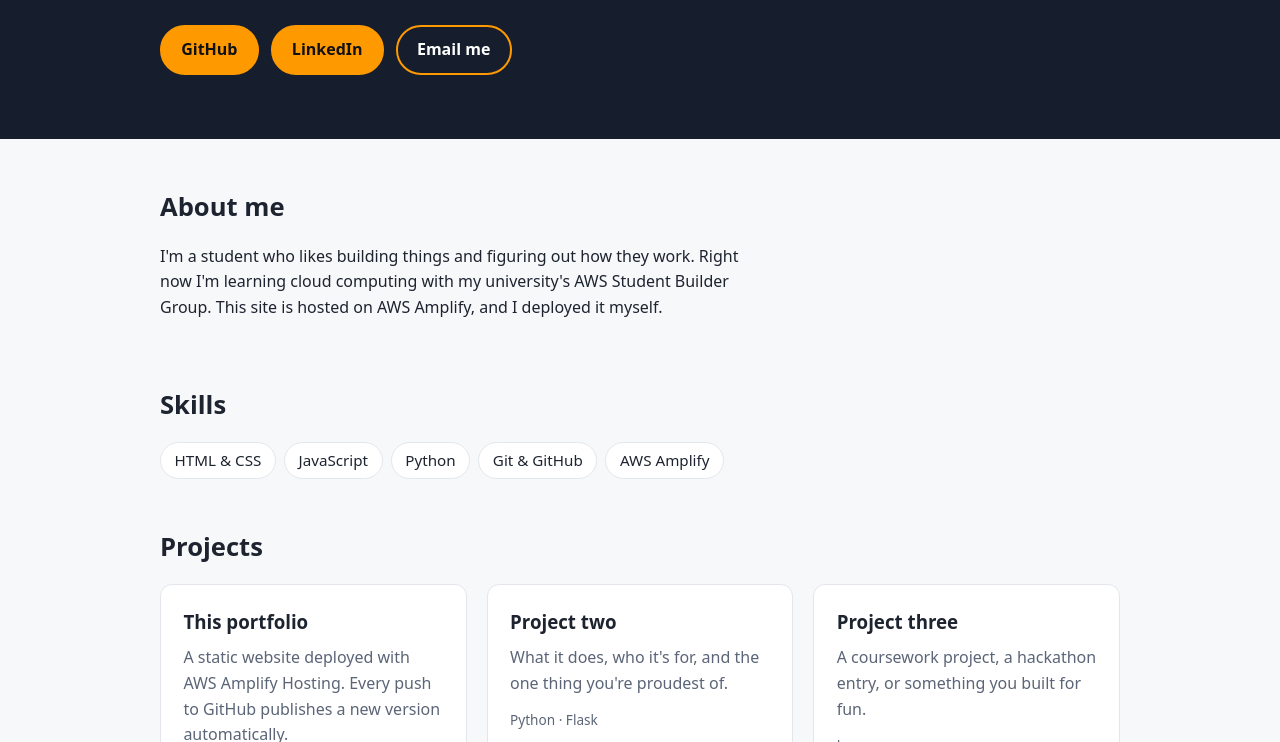
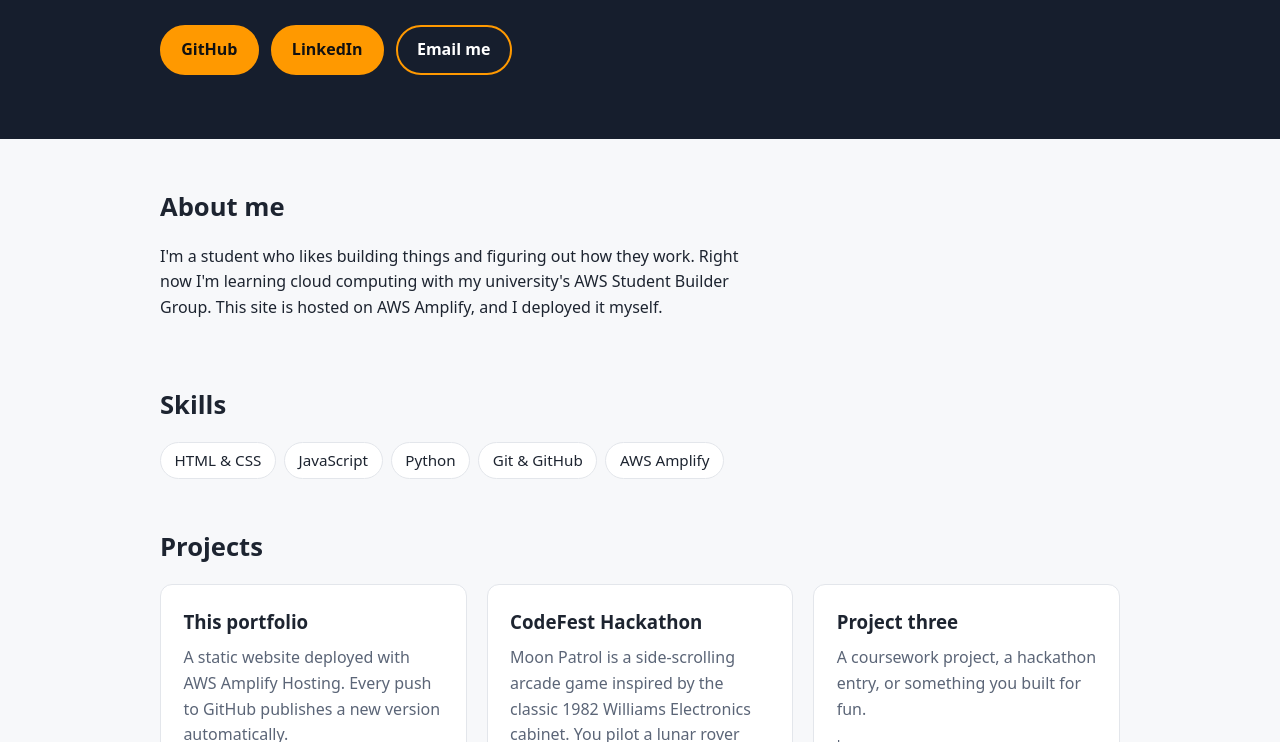
Before and after one commit to Zak10x/Portfolio, a plain HTML site: page site/index.html in a window 1280 px wide. Shown: the part 210-952 px from the top of the page. Drawn offline with Linux system fonts and the light colour scheme.

Commit message:
Update project details for CodeFest Hackathon

```diff
--- a/site/index.html
+++ b/site/index.html
@@ -63,16 +63,17 @@
           <a href="https://github.com/your-username/your-repo">View code →</a>
         </article>
         <article class="card">
-          <h3>Project two</h3>
-          <p>What it does, who it's for, and the one thing you're proudest of.</p>
-          <p class="tags">Python · Flask</p>
+          <h3>CodeFest Hackathon</h3>
+          <p>Moon Patrol is a side-scrolling arcade game inspired by the classic 1982 Williams Electronics cabinet. You pilot a lunar rover across three increasingly brutal sectors, jumping obstacles, blasting enemies, and surviving boss encounters — all rendered in glowing neon on a pure canvas.</p>
+          <p class="tags">Javascript, HTML and CSS</p>
           <a href="#">View project →</a>
         </article>
         <article class="card">
           <h3>Project three</h3>
           <p>A coursework project, a hackathon entry, or something you built for fun.</p>
           <p class="tags">Java</p>
-          <a href="#">View project →</a>
+          <a href="https://moon-patrol-hackathon.vercel.app/">View project →</a>
+          <a href="https://github.com/Zak10x/moon-patrol-hackathon">View GitHub repository→</a>
         </article>
       </div>
     </section>
```
